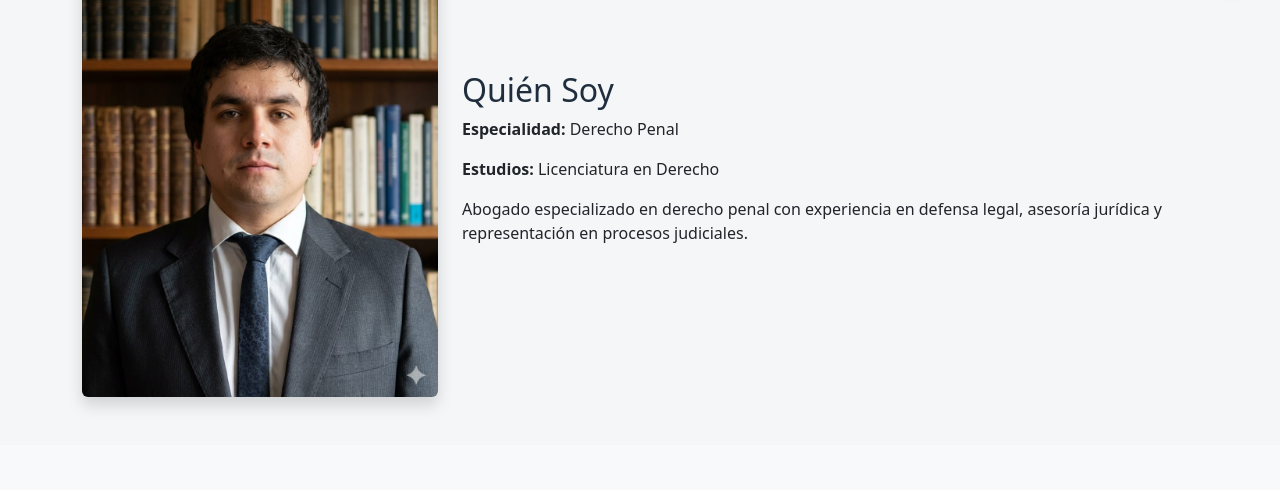
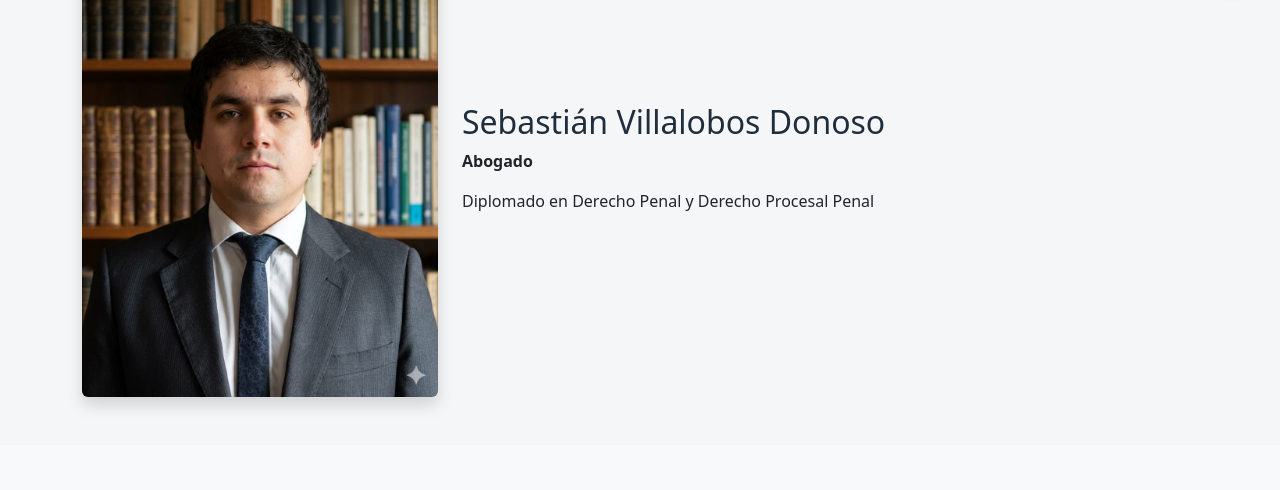
Before and after one commit to PabloVillalobosDonoso/VD-Abogados, a plain HTML site: page index.html in a window 1280 px wide. Shown: the part 793-1283 px from the top of the page. Drawn offline with nearby package versions, Linux system fonts and the light colour scheme.

Commit message:
se cambio imagen hero y contenido de la especialidad

```diff
--- a/assets/css/styles.css
+++ b/assets/css/styles.css
@@ -10,7 +10,7 @@ body{
 
 .hero{
   height:75vh;
-  background:linear-gradient(rgba(0,0,0,0.5),rgba(0,0,0,0.5)), url('../img/fondo-hero-v3.jfif');
+  background:linear-gradient(rgba(0,0,0,0.5),rgba(0,0,0,0.5)), url('../img/Los-Andes-Panoramica.jpg');
   background-size:cover;
   background-position:center;
 }
--- a/index.html
+++ b/index.html
@@ -54,13 +54,10 @@
     </div>
 
     <div class="col-md-8">
-      <h2>Quién Soy</h2>
-      <p><strong>Especialidad:</strong> Derecho Penal</p>
-      <p><strong>Estudios:</strong> Licenciatura en Derecho</p>
-      <p>
-        Abogado especializado en derecho penal con experiencia en defensa legal,
-        asesoría jurídica y representación en procesos judiciales.
-      </p>
+      <h2>Sebastián Villalobos Donoso</h2>
+      <p><strong>Abogado</strong></p>
+      <p>Diplomado en Derecho Penal y Derecho Procesal Penal</p>
+
     </div>
   </div>
 </section>
```
Also changed, not shown: assets/img/Los-Andes-Panoramica.jpg (added).
